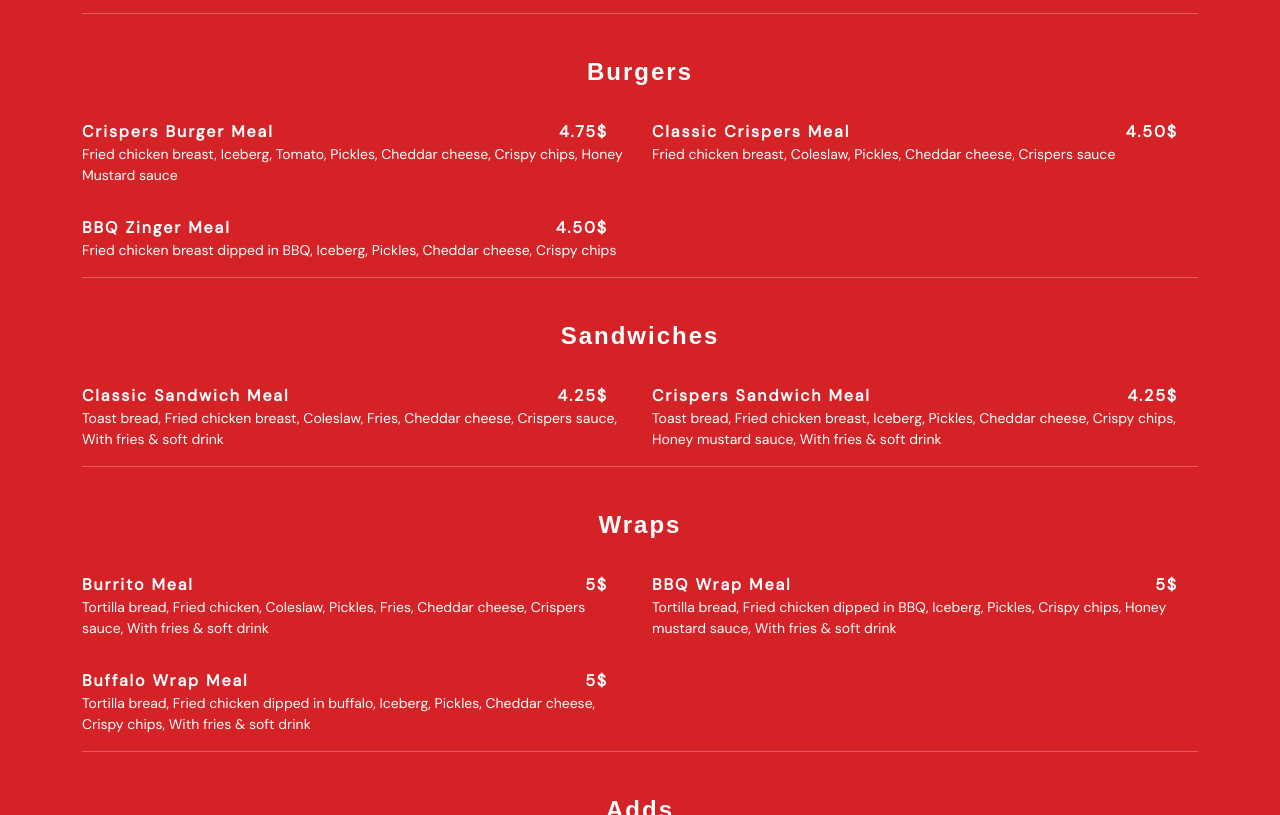
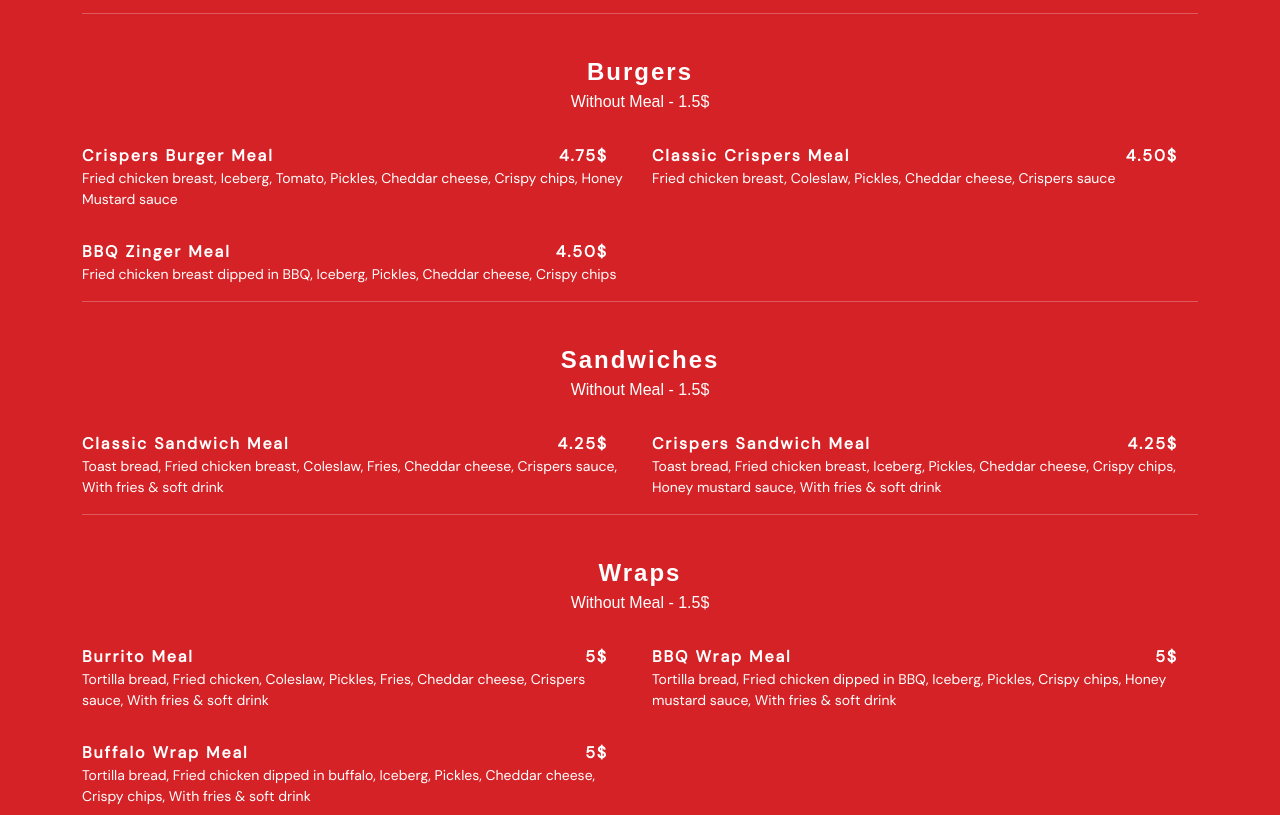
Before and after one commit to 3BROZLB/try, a plain HTML site: page index.html in a window 1280 px wide. Shown: the part 520-1335 px from the top of the page. Drawn offline with Linux system fonts and the light colour scheme; a web font is replaced by a local one.

Commit message:
Update index.html

```diff
--- a/index.html
+++ b/index.html
@@ -138,6 +138,9 @@
         <div class=" text-center ">
           <b>Burgers</b>
         </div>
+        <div class="sub"style="text-align: center;">
+          Without Meal - 1.5$
+        </div>
       </div>
 
 
@@ -179,6 +182,9 @@
         <div class=" text-center ">
           <b>Sandwiches</b>
         </div>
+        <div class="sub" style="text-align: center;">
+          Without Meal - 1.5$
+        </div>
       </div>
 
       <div class="col-lg-6 menu-item filter-sandwiches">
@@ -195,7 +201,8 @@
           Crispers Sandwich Meal <span>4.25$</span>
         </div>
         <div class="menu-ingredients">
-    Toast bread, Fried chicken breast, Iceberg, Pickles, Cheddar cheese, Crispy chips, Honey mustard sauce, With fries & soft drink
+          Toast bread, Fried chicken breast, Iceberg, Pickles, Cheddar cheese, Crispy chips, Honey mustard sauce, With
+          fries & soft drink
         </div>
       </div>
 
@@ -210,6 +217,9 @@
         <div class=" text-center ">
           <b>Wraps</b>
         </div>
+        <div class="sub" style="text-align: center;">
+          Without Meal - 1.5$
+        </div>
       </div>
 
 
@@ -218,7 +228,8 @@
           Burrito Meal <span>5$</span>
         </div>
         <div class="menu-ingredients">
-    Tortilla bread, Fried chicken, Coleslaw, Pickles, Fries, Cheddar cheese, Crispers sauce, With fries & soft drink
+          Tortilla bread, Fried chicken, Coleslaw, Pickles, Fries, Cheddar cheese, Crispers sauce, With fries & soft
+          drink
         </div>
       </div>
 
@@ -227,7 +238,8 @@
           BBQ Wrap Meal <span>5$</span>
         </div>
         <div class="menu-ingredients">
-    Tortilla bread, Fried chicken dipped in BBQ, Iceberg, Pickles, Crispy chips, Honey mustard sauce, With fries & soft drink
+          Tortilla bread, Fried chicken dipped in BBQ, Iceberg, Pickles, Crispy chips, Honey mustard sauce, With fries &
+          soft drink
         </div>
       </div>
 
@@ -236,7 +248,8 @@
           Buffalo Wrap Meal <span>5$</span>
         </div>
         <div class="menu-ingredients">
-    Tortilla bread, Fried chicken dipped in buffalo, Iceberg, Pickles, Cheddar cheese, Crispy chips, With fries & soft drink
+          Tortilla bread, Fried chicken dipped in buffalo, Iceberg, Pickles, Cheddar cheese, Crispy chips, With fries &
+          soft drink
         </div>
       </div>
 
@@ -311,8 +324,7 @@
 <footer id="footer">
   <div class="container">
     <div class="social-links">
-      <a href="" class="facebook"><i
-          class="bx bxl-facebook"></i></a>
+      <a href="" class="facebook"><i class="bx bxl-facebook"></i></a>
       <a href="" class="instagram"><i class="bx bxl-instagram"></i></a>
     </div>
     <div class="copyright">
```
Lines whose indentation alone changed are shown as unchanged.
